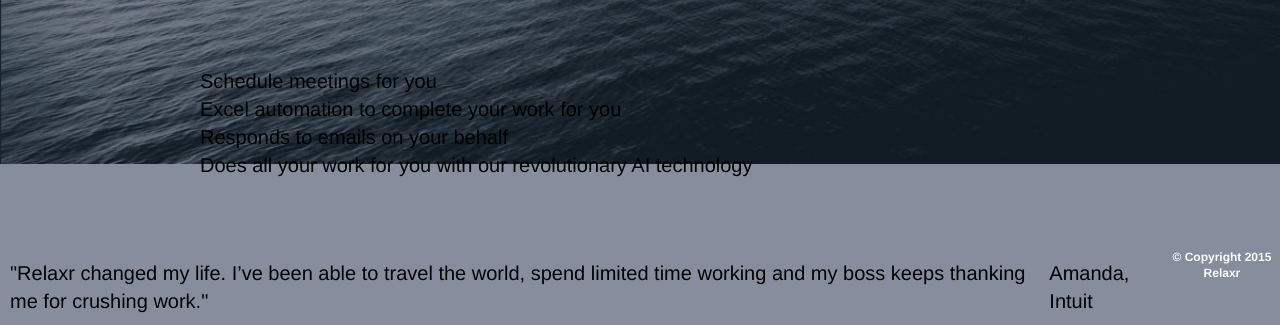
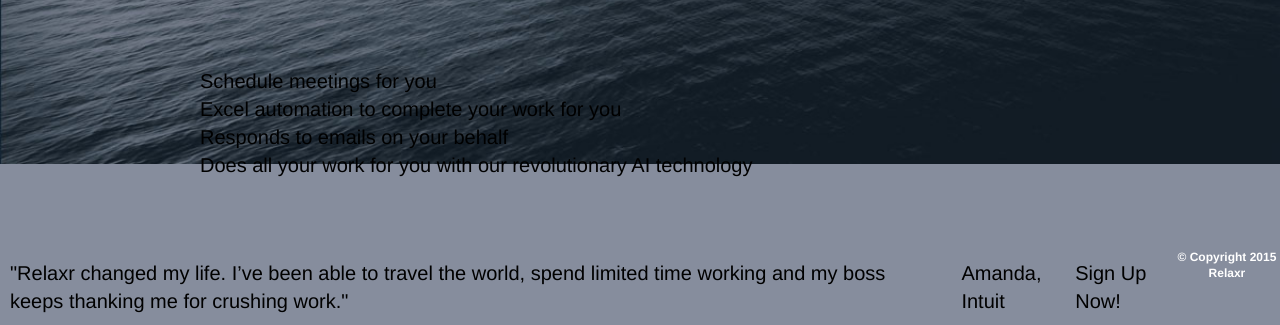
Before and after one commit to zinger79/fewd-dt-34-assignment-2, a plain HTML site: page starter_code/index.html in a window 1280 px wide. Shown: the part 583-908 px from the top of the page. Drawn offline with nearby package versions, Linux system fonts and the light colour scheme.

Commit message:
still trying to figure flexbox out

```diff
--- a/starter_code/index.html
+++ b/starter_code/index.html
@@ -40,6 +40,11 @@
 	<div class="words"> <p> "Relaxr changed my life. I’ve been able to travel the world, spend limited time working and my boss keeps thanking me for crushing work."</p>
 	<div class="name"> <p> Amanda, Intuit</p>
 </div>
+<section>
+	<div class="signupnow">
+		<p>Sign Up Now!</p>
+	</div>
+</section>
 
 			<footer>
 				&copy; Copyright 2015 Relaxr
```
